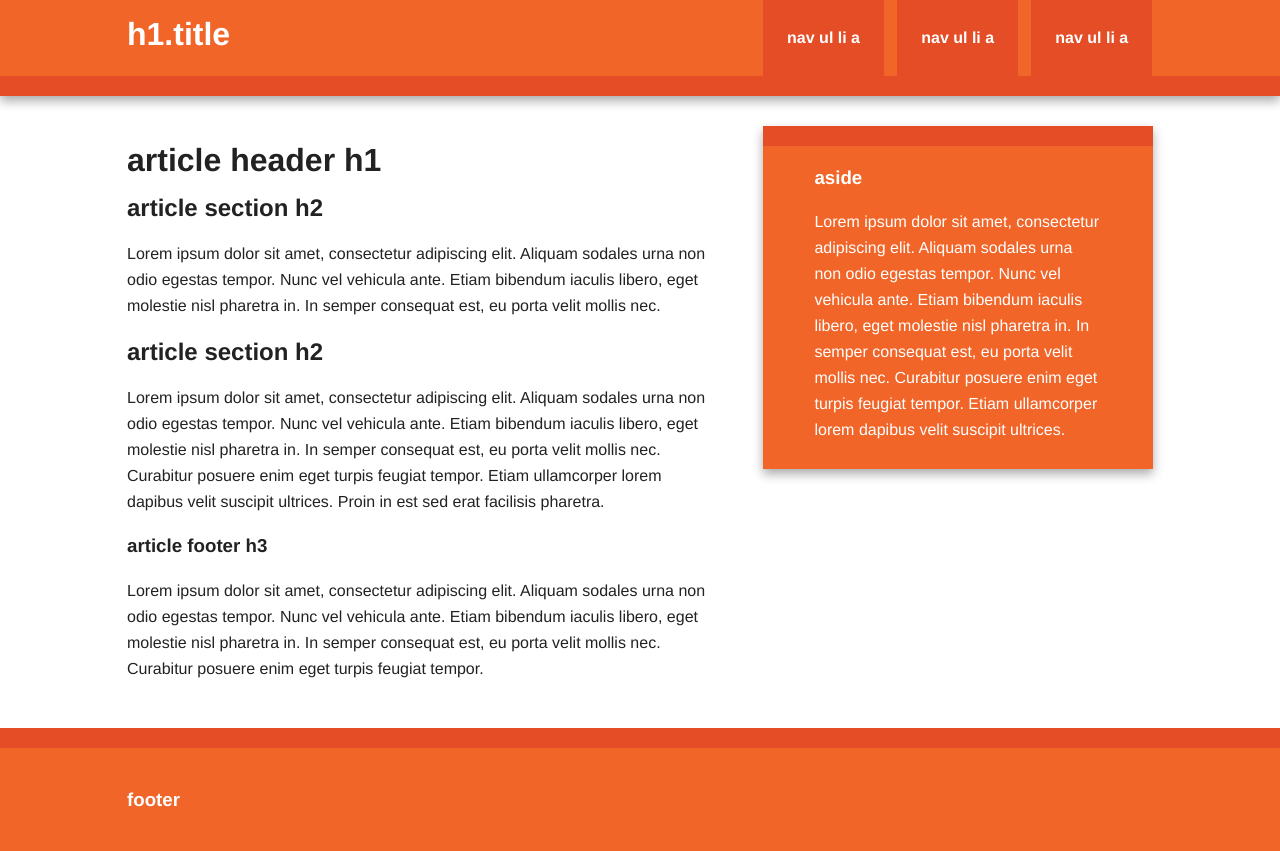
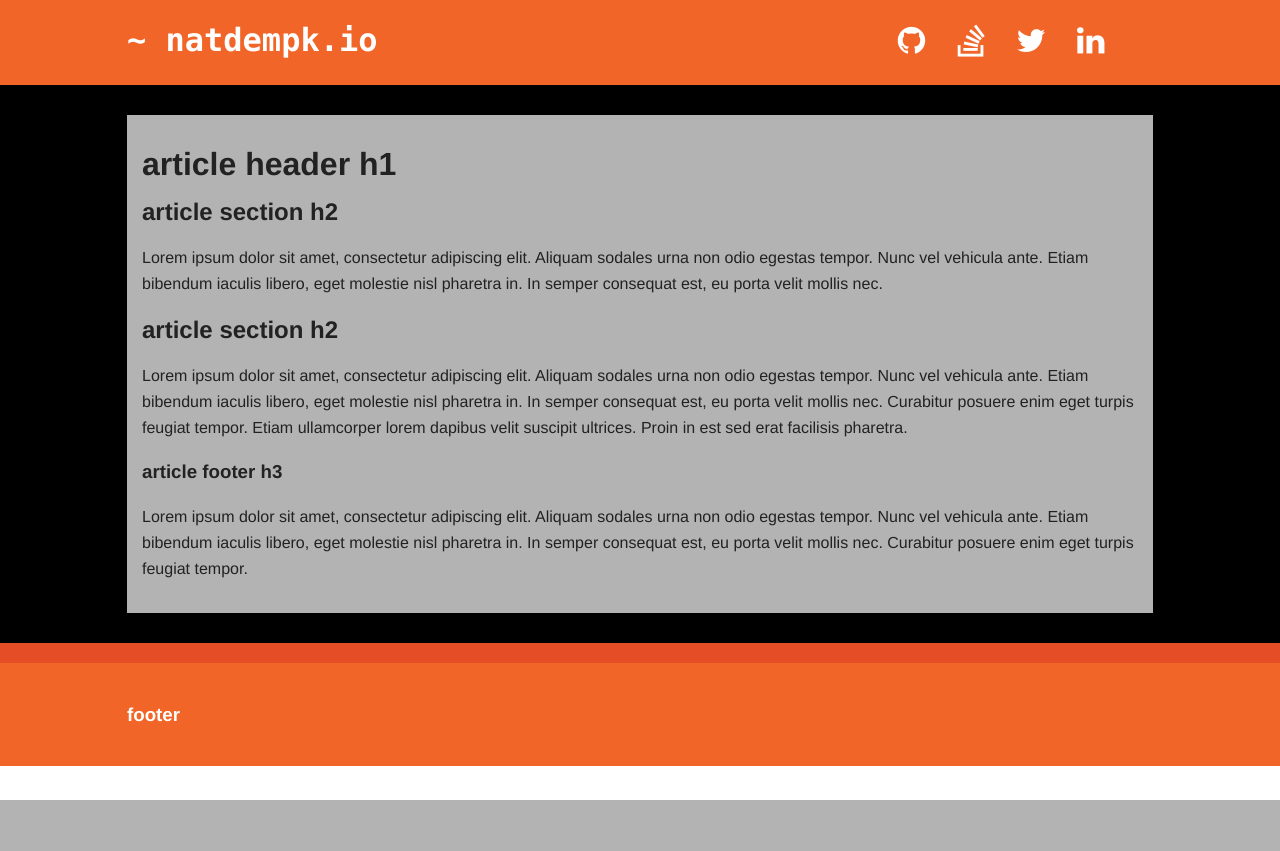
Before and after one commit to natdempk/natdempk.io, a Flask app: template templates/index.html in a window 1280 px wide. After the commit the page ends 800 px from the top, so only its background shows below. Run offline with Flask 2, Linux system fonts and the light colour scheme; the template is opened without the code that fills it, so the values that code supplies are empty; some libraries are stand-ins or nearby versions.

Commit message:
Remove/cleanup a bunch of stuff

```diff
--- a/app.py
+++ b/app.py
@@ -15,7 +15,7 @@ def foo():
 def index():
     routes = [key for key in app.url_map._rules_by_endpoint if key != 'static']
 
-    sources = [inspect.getsource(getattr(sys.modules[__name__], method)) for method in routes]
+    sources = [inspect.getsource(getattr(sys.modules[__name__], r)) for r in routes]
     highlights = [highlight(s, PythonLexer(), HtmlFormatter(noclasses=True)) for s in sources]
 
     return render_template('index.html', routes=highlights)
--- a/static/css/main.css
+++ b/static/css/main.css
@@ -75,7 +75,7 @@ body {
    =================== */
 
 .header-container {
-    border-bottom: 20px solid #e44d26;
+    /*border-bottom: 20px solid #e44d26;*/
 }
 
 .footer-container,
@@ -112,7 +112,7 @@ nav a {
     font-weight: bold;
 
     color: white;
-    background: #e44d26;
+    /*background: #e44d26;*/
 }
 
 nav a:hover,
@@ -158,8 +158,19 @@ nav a:hover {
    Author's custom styles
    ========================================================================== */
 
+h1.title {
+    font-family: Menlo, Monospace;
+    /*vertical-align: middle;*/
+    line-height: normal;
+}
 
+.main-container {
+    background: #000000;
+}
 
+article {
+    padding: 15px;
+}
 
 
 
@@ -184,7 +195,7 @@ nav a:hover {
 
     nav a {
         float: left;
-        width: 27%;
+        width: 15%;
         margin: 0 1.7%;
         padding: 25px 2%;
         margin-bottom: 0;
@@ -234,7 +245,7 @@ nav a:hover {
 
     nav {
         float: right;
-        width: 38%;
+        width: 26%;
     }
 
 /* ============
@@ -243,7 +254,8 @@ nav a:hover {
 
     .main article {
         float: left;
-        width: 57%;
+        /*width: 57%;*/
+        background: rgba(255, 255, 255, 0.7);
     }
 
     .main aside {
--- a/templates/index.html
+++ b/templates/index.html
@@ -9,19 +9,20 @@
 
         <link rel="stylesheet" href="{{url_for('static', filename='css/normalize.min.css')}}">
         <link rel="stylesheet" href="{{url_for('static', filename='css/main.css')}}">
-
+        <link href="//maxcdn.bootstrapcdn.com/font-awesome/4.2.0/css/font-awesome.min.css" rel="stylesheet">
         <script src="{{url_for('static', filename='js/vendor/modernizr-2.6.2-respond-1.1.0.min.js')}}"></script>
     </head>
     <body>
 
         <div class="header-container">
             <header class="wrapper clearfix">
-                <h1 class="title">h1.title</h1>
+                <h1 class="title">~ natdempk.io</h1>
                 <nav>
                     <ul>
-                        <li><a href="#">nav ul li a</a></li>
-                        <li><a href="#">nav ul li a</a></li>
-                        <li><a href="#">nav ul li a</a></li>
+                        <li><a href="#"><i class="fa fa-github fa-2x"></i></a></li>
+                        <li><a href="#"><i class="fa fa-stack-overflow fa-2x"></i></a></li>
+                        <li><a href="#"><i class="fa fa-twitter fa-2x"></i></a></li>
+                        <li><a href="#"><i class="fa fa-linkedin fa-2x"></i></a></li>
                     </ul>
                 </nav>
             </header>
@@ -51,10 +52,10 @@
                     </footer>
                 </article>
 
-                <aside>
-                    <h3>aside</h3>
-                    <p>Lorem ipsum dolor sit amet, consectetur adipiscing elit. Aliquam sodales urna non odio egestas tempor. Nunc vel vehicula ante. Etiam bibendum iaculis libero, eget molestie nisl pharetra in. In semper consequat est, eu porta velit mollis nec. Curabitur posuere enim eget turpis feugiat tempor. Etiam ullamcorper lorem dapibus velit suscipit ultrices.</p>
-                </aside>
+                <!--<aside>-->
+                    <!--<h3>aside</h3>-->
+                    <!--<p>Lorem ipsum dolor sit amet, consectetur adipiscing elit. Aliquam sodales urna non odio egestas tempor. Nunc vel vehicula ante. Etiam bibendum iaculis libero, eget molestie nisl pharetra in. In semper consequat est, eu porta velit mollis nec. Curabitur posuere enim eget turpis feugiat tempor. Etiam ullamcorper lorem dapibus velit suscipit ultrices.</p>-->
+                <!--</aside>-->
 
             </div> <!-- #main -->
         </div> <!-- #main-container -->
```
